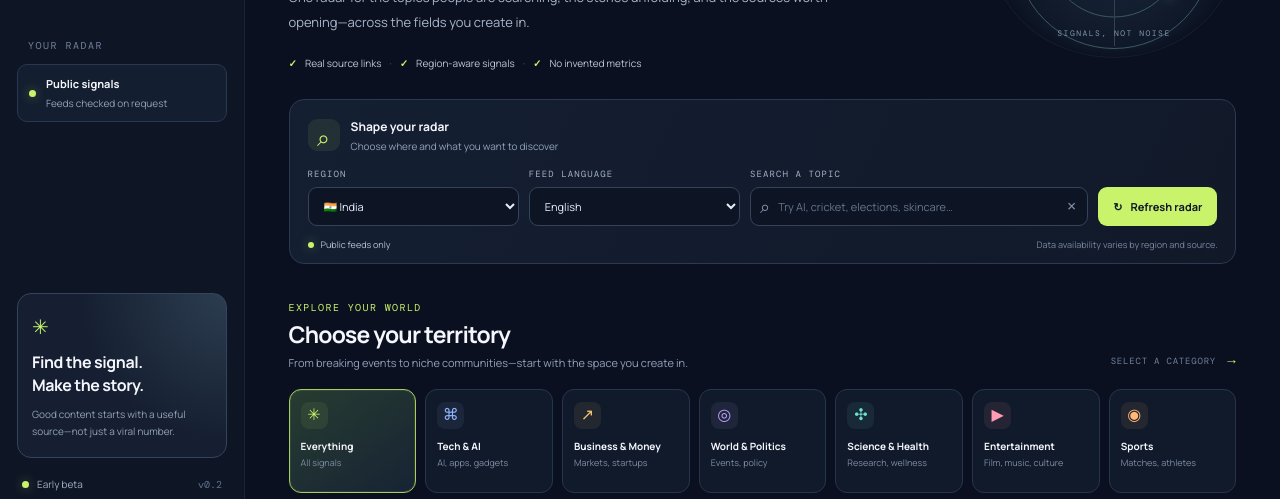
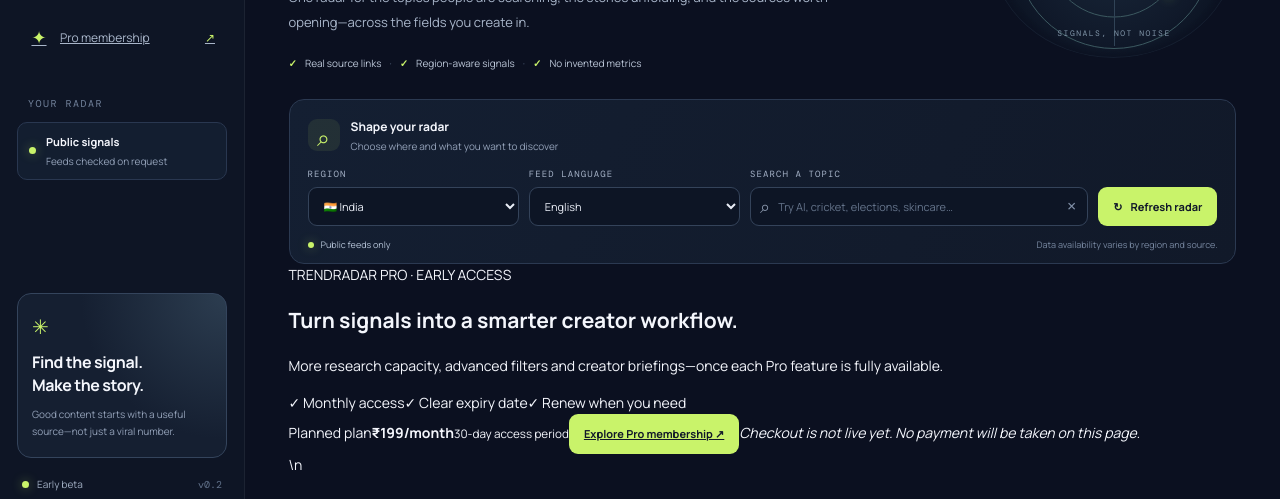
Before and after one commit to Manojpatil7711/TrendRadar, a website: page index.html in a window 1280 px wide. Shown: the part 292-791 px from the top of the page. Drawn offline with nearby package versions, Linux system fonts and the light colour scheme; no server answers.

Commit message:
Add Pro membership entry point

```diff
--- a/index.html
+++ b/index.html
@@ -9,7 +9,7 @@
 <div class="side-label">DISCOVER</div><nav class="side-nav" aria-label="Main navigation">
 <button class="nav-item active" data-view="discover"><span class="nav-icon">◉</span> Trend radar <span class="nav-arrow">↗</span></button>
 <button class="nav-item" data-view="watchlist"><span class="nav-icon">♡</span> My watchlist <span id="watchCount" class="nav-count">0</span></button>
-<button class="nav-item" data-view="briefing"><span class="nav-icon">▤</span> Creator briefing</button></nav>
+<button class="nav-item" data-view="briefing"><span class="nav-icon">▤</span> Creator briefing</button><a class="nav-item pro-nav-link" href="/pro.html"><span class="nav-icon">✦</span> Pro membership <span class="nav-arrow">↗</span></a></nav>
 <div class="side-label side-label-spaced">YOUR RADAR</div><div class="sidebar-mini"><span class="mini-pulse"></span><div><strong>Public signals</strong><small>Feeds checked on request</small></div></div>
 <div class="sidebar-note"><div class="note-icon">✳</div><strong>Find the signal.<br>Make the story.</strong><p>Good content starts with a useful source—not just a viral number.</p></div>
 <div class="side-footer"><span class="online-dot"></span> Early beta <span class="side-version">v0.2</span></div></aside>
@@ -22,7 +22,12 @@
 <label class="field"><span>FEED LANGUAGE</span><select id="language"><option value="en">English</option><option value="hi">Hindi</option><option value="mr">Marathi</option><option value="pt">Portuguese</option><option value="de">German</option><option value="fr">French</option><option value="ja">Japanese</option><option value="ko">Korean</option><option value="es">Spanish</option></select></label>
 <label class="field field-search"><span>SEARCH A TOPIC</span><div class="search-input-wrap"><span>⌕</span><input id="search" type="search" placeholder="Try AI, cricket, elections, skincare…" autocomplete="off"><button id="clearSearch" type="button" aria-label="Clear search">×</button></div></label>
 <button id="refreshBtn" class="button button-primary refresh-button" type="button"><span>↻</span> Refresh radar</button></div><div class="filter-foot"><span><span class="online-dot"></span> Public feeds only</span><span>Data availability varies by region and source.</span></div></section>
-<section class="category-section"><div class="section-heading"><div><div class="section-kicker">EXPLORE YOUR WORLD</div><h2>Choose your territory</h2><p>From breaking events to niche communities—start with the space you create in.</p></div><span class="category-hint">SELECT A CATEGORY <span>→</span></span></div>
+
+<section class="pro-launch-panel" aria-label="TrendRadar Pro membership">
+  <div class="pro-launch-copy"><span class="pro-launch-eyebrow">TRENDRADAR PRO · EARLY ACCESS</span><h2>Turn signals into a smarter creator workflow.</h2><p>More research capacity, advanced filters and creator briefings—once each Pro feature is fully available.</p><div class="pro-launch-points"><span>✓ Monthly access</span><span>✓ Clear expiry date</span><span>✓ Renew when you need</span></div></div>
+  <div class="pro-launch-price"><span class="pro-launch-label">Planned plan</span><strong>₹199<span>/month</span></strong><small>30-day access period</small><a class="button button-primary" href="/pro.html">Explore Pro membership ↗</a><em>Checkout is not live yet. No payment will be taken on this page.</em></div>
+</section>
+\n<section class="category-section"><div class="section-heading"><div><div class="section-kicker">EXPLORE YOUR WORLD</div><h2>Choose your territory</h2><p>From breaking events to niche communities—start with the space you create in.</p></div><span class="category-hint">SELECT A CATEGORY <span>→</span></span></div>
 <div class="category-grid" id="categoryGrid">
 <button class="category-card active" data-category="all"><span class="category-symbol symbol-all">✳</span><span class="category-name">Everything</span><small>All signals</small></button>
 <button class="category-card" data-category="technology"><span class="category-symbol symbol-tech">⌘</span><span class="category-name">Tech & AI</span><small>AI, apps, gadgets</small></button>
@@ -52,7 +57,7 @@
 <section class="bottom-panels"><article class="utility-panel watch-panel" id="watchlistSection"><div class="panel-heading"><span class="panel-icon">♡</span><div><h3>Your watchlist</h3><p>Keep important topics close. Saved locally on this device.</p></div><span id="watchCountLarge" class="panel-count">0 saved</span></div><div class="watch-controls"><label>DATE <select id="watchDateFilter" aria-label="Filter watchlist by saved date"><option value="all">All saved</option><option value="today">Saved today</option><option value="7">Last 7 days</option><option value="30">Last 30 days</option></select></label><label>SORT <select id="watchSort" aria-label="Sort watchlist"><option value="saved">Recently saved</option><option value="source">Source date: newest</option><option value="oldest">Oldest saved</option></select></label></div><div id="watchlist" class="watchlist"><div class="empty-watch">Saved topics will appear here.</div></div><p class="watchlist-date-note">Dates use the source publication date when available and the date you saved the item.</p><button id="manageAlertsBtn" class="text-action" type="button">Set up alerts for saved topics <span>→</span></button></article>
 <article class="utility-panel source-panel"><div class="panel-heading"><span class="panel-icon panel-icon-blue">↗</span><div><h3>Source finder</h3><p>Use the original reporting to build a better story.</p></div></div><div class="source-links"><a href="https://trends.google.com/trending" target="_blank" rel="noopener noreferrer"><span class="source-link-icon">↗</span><span><strong>Google Trends</strong><small>Explore search interest by region</small></span><span class="external">↗</span></a><a href="https://news.google.com/" target="_blank" rel="noopener noreferrer"><span class="source-link-icon source-link-blue">▤</span><span><strong>Google News</strong><small>Compare coverage across publishers</small></span><span class="external">↗</span></a><a href="https://www.reddit.com/" target="_blank" rel="noopener noreferrer"><span class="source-link-icon source-link-orange">◉</span><span><strong>Reddit</strong><small>Explore public community discussions</small></span><span class="external">↗</span></a></div><div class="source-disclaimer">External sources open in a new tab. Availability and platform access vary.</div></article></section>
 <section class="trust-strip"><div class="trust-mark">✓</div><div><strong>Signals are not certainty.</strong><p>TrendRadar distinguishes source-backed signals from missing data. A topic appearing in a feed does not prove it is viral on every platform.</p></div><a href="/terms.html">How data works <span>→</span></a></section>
-<footer class="footer"><a class="brand footer-brand" href="/"><span class="brand-symbol">↗</span><span class="brand-name">trend<span>radar</span></span></a><span>Built for creators who want context, not just clicks.</span><div><a href="/privacy.html">Privacy</a><a href="/terms.html">Terms</a><a href="mailto:manojpatil7711@gmail.com">Contact</a></div></footer>
+<footer class="footer"><a class="brand footer-brand" href="/"><span class="brand-symbol">↗</span><span class="brand-name">trend<span>radar</span></span></a><span>Built for creators who want context, not just clicks.</span><div><a href="/privacy.html">Privacy</a><a href="/terms.html">Terms</a><a href="/pro.html">Pro membership</a><a href="mailto:manojpatil7711@gmail.com">Contact</a></div></footer>
 </div></main></div>
 <div id="alertDialog" class="dialog-backdrop" hidden><section class="alert-dialog" role="dialog" aria-modal="true" aria-labelledby="alertTitle"><button id="closeAlertBtn" class="dialog-close" type="button" aria-label="Close alert settings">×</button><div class="dialog-kicker">PERSONAL SIGNALS</div><h2 id="alertTitle">Tune your alerts<span>✳</span></h2><p class="dialog-copy">Choose what deserves your attention. Alerts are checked while this website is open.</p>
 <label class="field"><span>TOPIC KEYWORDS <small>Comma-separated</small></span><input id="alertKeywords" type="text" placeholder="AI, cricket, creator economy"></label>
```
